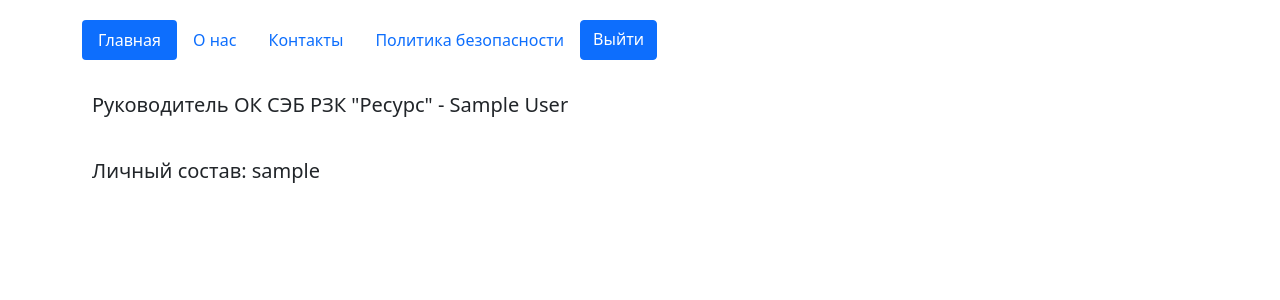
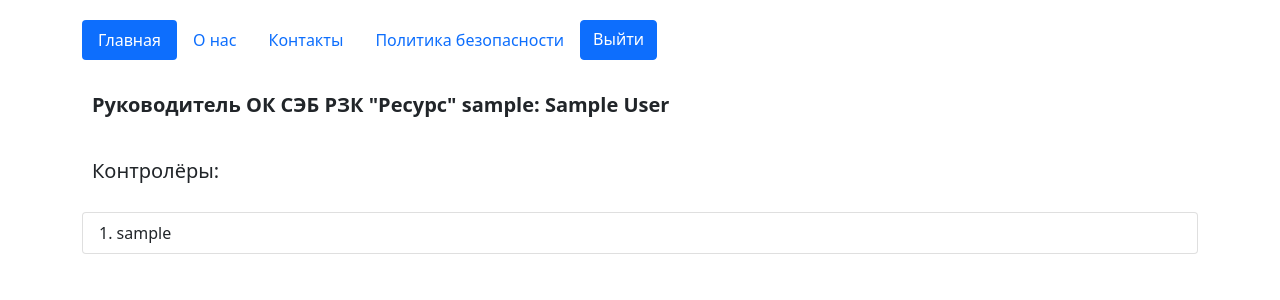
Before and after one commit to Slava22121998/pet-project-ok, a Flask app: a page that uses templates/index.html in a window 1280 px wide. Shown: the top 300 px of the page. Run offline with Flask 2, Linux system fonts and the light colour scheme; the visitor is signed in with stand-in values (Sample User, id 1); data comes from the database, SQL or seed files in the repository.

Commit message:
Почти готово!

```diff
--- a/app.py
+++ b/app.py
@@ -118,8 +118,9 @@ def irr_graph_result(count):
 def user_page(username):
     try:
         res = Users.query.all()
-        print(res)
-        return render_template('user_page.html', title='Личный кабинет', info=res, authorization=True)
+        unit = Users.query.filter_by(name=session.get('logged')).all()[0].unit
+        # print(res)
+        return render_template('user_page.html', title='Личный кабинет', unit=unit, info=res, authorization=True)
     except Exception as error:
         print(error)
         return 'Ошибка чтения из БД'
--- a/templates/index.html
+++ b/templates/index.html
@@ -59,13 +59,13 @@
                 </div>
             </form>
             <p class="lead">
-                Для перехода на страницу по созданию ненормированных рабочих графиков нажмите на "Перейти".
+                <a class="btn btn-primary" href="{{ url_for('irr_graph_temp') }}" role="button">Перейти</a>
+                на страницу по созданию ненормированных рабочих графиков
             </p>
-            <a class="btn btn-primary" href="{{ url_for('irr_graph_temp') }}" role="button">Перейти</a>
             <p class="lead">
-                Для перехода на страницу по созданию табеля рабочего времени нажмите на "Перейти".
+                <a class="btn btn-primary" href="{{ url_for('report_card_page') }}" role="button">Перейти</a>
+                на страницу по созданию табеля рабочего времени
             </p>
-            <a class="btn btn-primary" href="{{ url_for('report_card_page') }}" role="button">Перейти</a>
             </div>
         {% else %}
             <p class="lead">
--- a/templates/report_card.html
+++ b/templates/report_card.html
@@ -22,6 +22,6 @@
                 {% endfor %}
             </div>
         </div>
-        <button type="submit" class="btn btn-primary" name="button_flag">Ввести</button>
+        <button type="submit" class="btn btn-primary" name="button_flag">Создать табель</button>
     </form>
 {% endblock %}
--- a/templates/unnormal_shedule_temp.html
+++ b/templates/unnormal_shedule_temp.html
@@ -6,7 +6,7 @@
     </p>
     <form action="{{ url_for('irr_graph_temp') }}" method="post">
         <div class="mb-3">
-            <label for="exampleInputEmail1" class="form-label">Количество контролёров</label>
+            <label for="exampleInputEmail1" class="form-label">Количество сотрудников:</label>
             <input type="text" class="form-control" id="exampleInputEmail1" aria-describedby="emailHelp"
                    name="posts_count"
                    required>
--- a/templates/user_page.html
+++ b/templates/user_page.html
@@ -24,10 +24,15 @@
     </ul>
 {% endblock %}
 {% block body %}
-    <p class="lead">Руководитель ОК СЭБ РЗК "Ресурс" - {{ session.get('logged') }}</p>
+    <p class="lead fw-bold">Руководитель ОК СЭБ РЗК "Ресурс" {{ unit }}: {{ session.get('logged') }}</p>
     {% for item in info %}
         {% if session.get('logged') == item.name %}
-            <p class="lead">Личный состав: {{ item.force }}</p>
+            <p class="lead">Контролёры:</p>
+            <ol class="list-group list-group-numbered">
+                {% for fio in item.force.split(',') %}
+                    <li class="list-group-item">{{ fio }}</li>
+                {% endfor %}
+            </ol>
         {% endif %}
     {% endfor %}
 {% endblock %}
--- a/utils.py
+++ b/utils.py
@@ -18,7 +18,7 @@ def get_data_about_employees(fio: list):
         days_of_duty_list = []
         start_day += 1
 
-    return employees_data_dict  # Преобразуем к JSON - формату для удобной передачи данных
+    return employees_data_dict
 
 
 def get_fio_of_employees(info_str: str):  # Функция, которая возвращает список ФИО сотрудников - РАБОТА БД
```
Also changed, not shown: templates/unnormal_shedule.html (+4 -4 lines), static/CSS/style.css (line endings or trailing spaces), 1 other file. Lines whose indentation alone changed are shown as unchanged.
